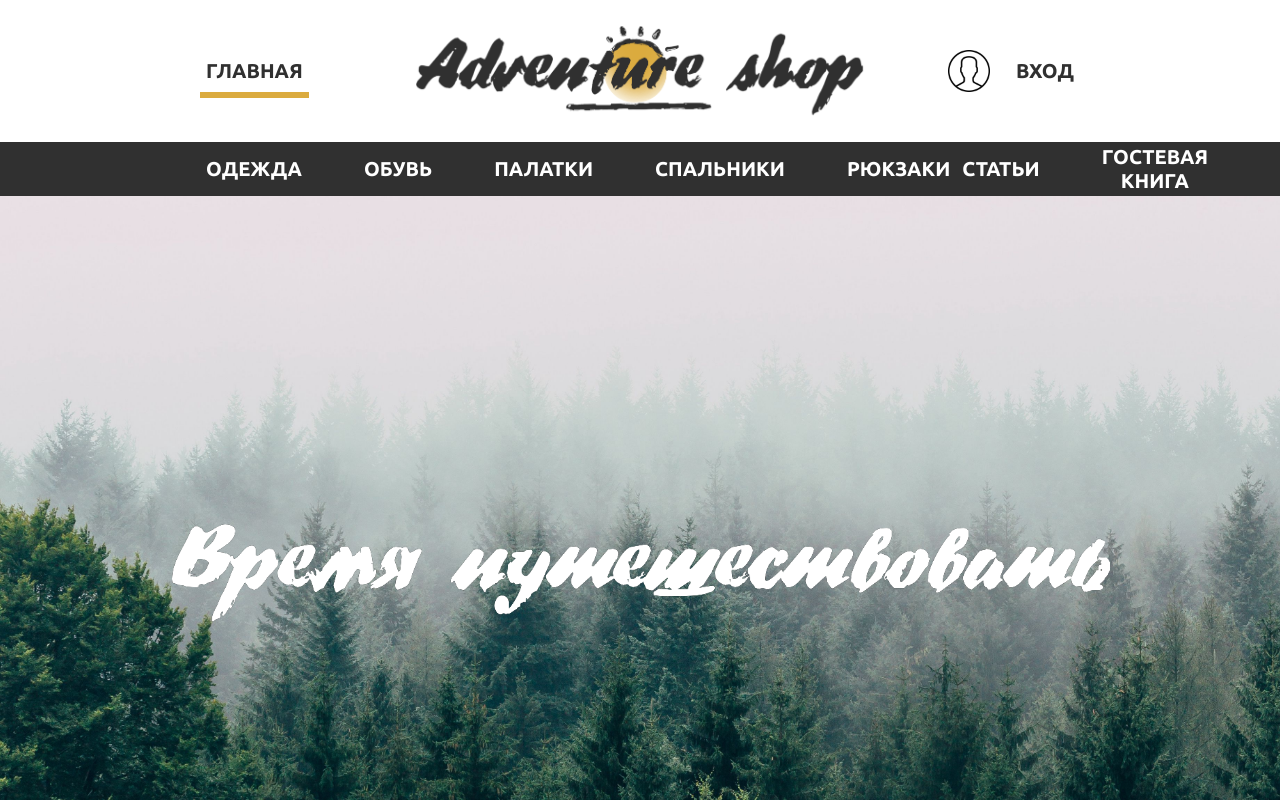
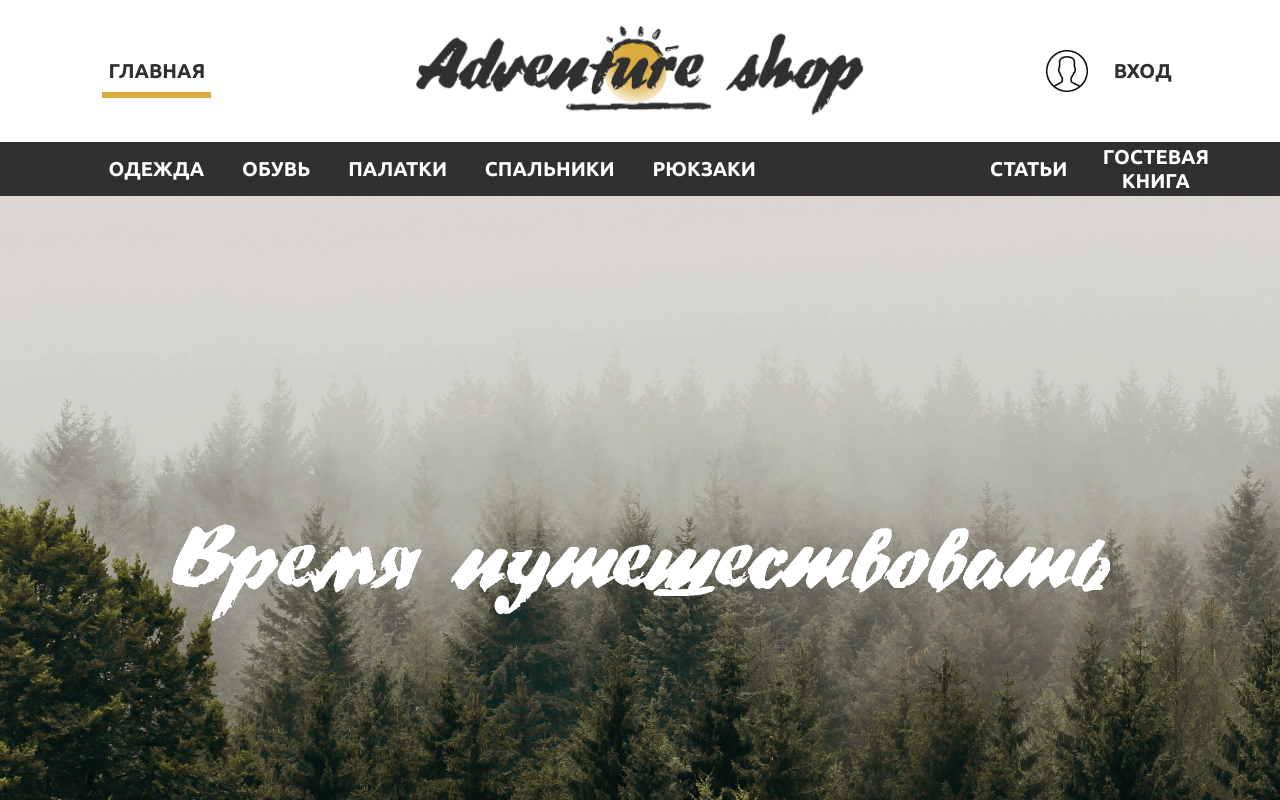
Before and after one commit to RomanIgonin/adventure-shop, a React (Create React App) app in the folder client/: page / in a window 1280 px wide. Shown: the top 800 px of the page. Built offline with nearby package versions, Linux system fonts and the light colour scheme; no server answers.

Commit message:
fix(client/src): styles, adaptability

```diff
--- a/client/src/modules/articles/ui/articlePage/index.tsx
+++ b/client/src/modules/articles/ui/articlePage/index.tsx
@@ -29,7 +29,7 @@ function ArticlePage() {
           key={`p_${i}`}
           title={str}
           size={20}
-          style={{ marginTop: 20, paddingLeft: 120, paddingRight: 120 }}
+          style={{ marginTop: 20, paddingLeft: '10%', paddingRight: '10%' }}
         />
       );
     });
@@ -51,12 +51,12 @@ function ArticlePage() {
               title={title}
               weight={700}
               size={24}
-              style={{ paddingLeft: 120, paddingRight: 120 }}
+              style={{ paddingLeft: '10%', paddingRight: '10%' }}
             />
             <S.IntroText
               title={introText}
               size={20}
-              style={{ marginTop: 10, paddingLeft: 120, paddingRight: 120 }}
+              style={{ marginTop: 10, paddingLeft: '10%', paddingRight: '10%' }}
             />
             {fullImageUrl && <S.ArticleImg src={fullImageUrl} alt={article.title} />}
             <S.TextWrap>{fullText && getFormattedText(fullText)}</S.TextWrap>
--- a/client/src/modules/articles/ui/articlePage/styles.ts
+++ b/client/src/modules/articles/ui/articlePage/styles.ts
@@ -8,7 +8,7 @@ export const BodyWrap = styled.div`
   flex-direction: row;
   justify-content: space-between;
   min-height: 1102px;
-  margin: 60px 200px 60px 200px;
+  margin: 60px 8% 60px 8%;
 `;
 
 export const GoBack = styled.button`
@@ -26,7 +26,7 @@ export const ArticleWrap = styled.div`
   display: flex;
   position: relative;
   flex-direction: column;
-  max-width: 58%;
+  max-width: 62%;
   align-items: center;
 `;
 
--- a/client/src/modules/articles/ui/styles.ts
+++ b/client/src/modules/articles/ui/styles.ts
@@ -6,15 +6,14 @@ export const Container = styled.div``;
 export const ArticlesListWrap = styled.div`
   display: flex;
   flex-direction: column;
-  width: 76%;
 `;
 
 export const ArticlesWrap = styled.div`
   display: flex;
   flex-direction: row;
   min-height: 1102px;
-  margin-left: 20%;
-  margin-right: 12%;
+  margin-left: 8%;
+  margin-right: 8%;
   margin-bottom: 60px;
 `;
 
@@ -27,6 +26,8 @@ export const ArticleWrap = styled.div`
 
 export const ArticleImg = styled.img`
   border-radius: 10px;
+  width: 300px;
+  height: 200px;
 `;
 
 export const TextWrap = styled.div`
@@ -50,7 +51,7 @@ export const Date = styled(UDText)``;
 
 export const ReadMore = styled.div`
   position: absolute;
-  bottom: 16px;
+  bottom: 0px;
   right: 32px;
 `;
 
--- a/client/src/modules/catalog/ui/index.tsx
+++ b/client/src/modules/catalog/ui/index.tsx
@@ -55,10 +55,9 @@ function CatalogPage() {
               })}
             </S.CatalogWrap>
 
-            {catalogSection.length > 3 && catalogAdv && (
+            {catalogAdv && (
               <S.AdvWrap>
-                {catalogAdv.map((item, index) => {
-                  if (catalogSection.length % 4 >= index)
+                {catalogAdv.map(item => {
                   return (
                     <S.CatalogItem key={item.id}>
                       <S.Image src={item.imageUrl} alt={item.title} />
--- a/client/src/modules/catalog/ui/styles.ts
+++ b/client/src/modules/catalog/ui/styles.ts
@@ -16,7 +16,7 @@ export const CatalogWrap = styled.div`
   display: flex;
   width: 62%;
   flex-wrap: wrap;
-  margin: 60px 0;
+  margin: 60px 0 60px 8%;
 `;
 
 export const CatalogItem = styled.div`
@@ -38,5 +38,5 @@ export const TextWrap = styled.div`
 `;
 
 export const AdvWrap = styled.div`
-  margin: 60px 0;
+  margin: 60px 8% 60px 0;
 `;
--- a/client/src/modules/guests/ui/styles.ts
+++ b/client/src/modules/guests/ui/styles.ts
@@ -7,7 +7,7 @@ export const BodyWrap = styled.div`
   display: flex;
   flex-direction: row;
   justify-content: space-between;
-  margin: 60px 12%;
+  margin: 60px 8%;
   min-height: 982px;
 `;
 
@@ -29,5 +29,5 @@ export const GuestComment = styled(UDText)``;
 
 export const AdvWrap = styled.div`
   width: 18%;
-  margin-left: 6%;
+  margin-left: 4%;
 `;
--- a/client/src/modules/home/ui/components/header/styles.ts
+++ b/client/src/modules/home/ui/components/header/styles.ts
@@ -6,7 +6,7 @@ export const Container = styled.div`
   flex-direction: row;
   height: 142px;
   align-items: center;
-  margin: 0 200px;
+  margin: 0 8%;
   justify-content: space-between;
 `;
 
--- a/client/src/modules/navbar/ui/index.tsx
+++ b/client/src/modules/navbar/ui/index.tsx
@@ -33,28 +33,28 @@ function Navbar() {
             color={'light'}
             isActive={activeBtn === 'ОБУВЬ'}
             onClick={() => onClickBtn('ОБУВЬ', '/catalog')}
-            style={{ marginLeft: 50 }}
+            style={{ marginLeft: '4%' }}
           />
           <UDNavButton
             title={'ПАЛАТКИ'}
             color={'light'}
             isActive={activeBtn === 'ПАЛАТКИ'}
             onClick={() => onClickBtn('ПАЛАТКИ', '/catalog')}
-            style={{ marginLeft: 50 }}
+            style={{ marginLeft: '4%' }}
           />
           <UDNavButton
             title={'СПАЛЬНИКИ'}
             color={'light'}
             isActive={activeBtn === 'СПАЛЬНИКИ'}
             onClick={() => onClickBtn('СПАЛЬНИКИ', '/catalog')}
-            style={{ marginLeft: 50 }}
+            style={{ marginLeft: '4%' }}
           />
           <UDNavButton
             title={'РЮКЗАКИ'}
             color={'light'}
             isActive={activeBtn === 'РЮКЗАКИ'}
             onClick={() => onClickBtn('РЮКЗАКИ', '/catalog')}
-            style={{ marginLeft: 50 }}
+            style={{ marginLeft: '4%' }}
           />
         </S.NavbarLeft>
         <S.NavbarRight>
@@ -69,7 +69,7 @@ function Navbar() {
             color={'light'}
             isActive={activeBtn === 'ГОСТЕВАЯ КНИГА'}
             onClick={() => onClickBtn('ГОСТЕВАЯ КНИГА', '/guests')}
-            style={{ marginLeft: 50 }}
+            style={{ marginLeft: '12%' }}
           />
         </S.NavbarRight>
       </S.NavbarWrap>
--- a/client/src/modules/navbar/ui/styles.ts
+++ b/client/src/modules/navbar/ui/styles.ts
@@ -8,15 +8,17 @@ export const NavbarWrap = styled.div`
   justify-content: space-between;
   height: 54px;
   background-color: #303030;
-  padding: 0 200px;
+  padding: 0 8%;
 `;
 
 export const NavbarLeft = styled.div`
   display: flex;
   flex-direction: row;
+  width: 60%;
 `;
 
 export const NavbarRight = styled.div`
   display: flex;
   flex-direction: row;
+  width: 18%;
 `;
```
Also changed, not shown: client/src/assets/img/home-bg.jpg. Lines whose indentation alone changed are shown as unchanged.
